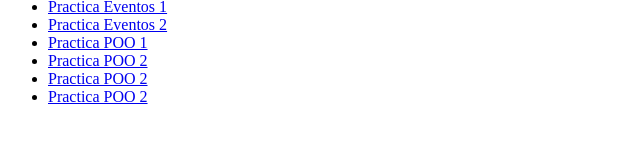
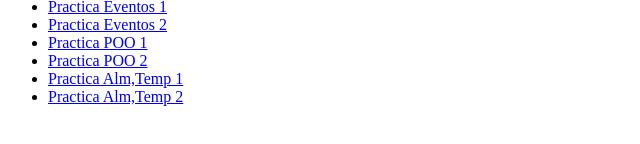
Before and after one commit to MarcosKonga/ArraysSetyMap, a plain HTML site: page index.html in a window 1280 px wide. Shown: the part 136-280 px from the top of the page, 0-640 px from the left. Drawn offline with Linux system fonts and the light colour scheme.

Commit message:
Index para AJAX

```diff
--- a/index.html
+++ b/index.html
@@ -15,8 +15,8 @@
         <li><a href='Practicas/Practica eventos 2.html'>Practica Eventos 2</a></li>
         <li><a href='Practicas/Practica POO.html'>Practica POO 1</a></li>
         <li><a href='Practicas/Practica POO 2.html'>Practica POO 2</a></li>
-        <li><a href='Practicas/Practica 1 Alm,Temp.html'>Practica POO 2</a></li>
-        <li><a href='Practicas/Practica 2 Alm,Temp.html'>Practica POO 2</a></li>
+        <li><a href='Practicas/Practica 1 Alm,Temp.html'>Practica Alm,Temp 1</a></li>
+        <li><a href='Practicas/Practica 2 Alm,Temp.html'>Practica Alm,Temp 2</a></li>
     </ul>
 </body>
 </html>
```
